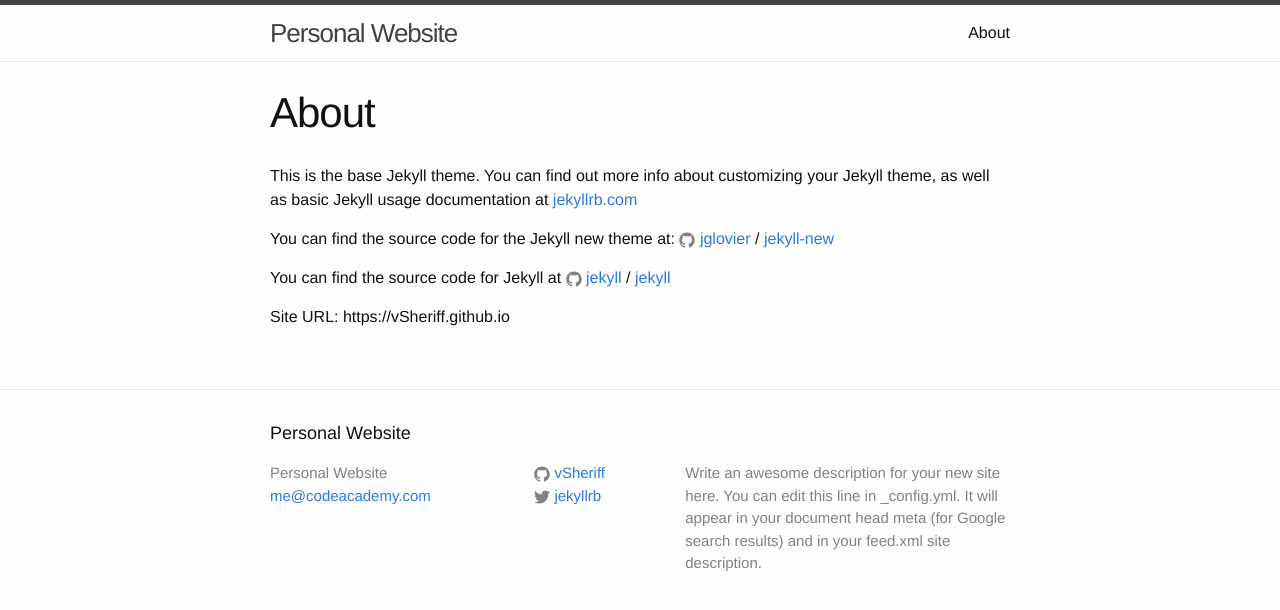
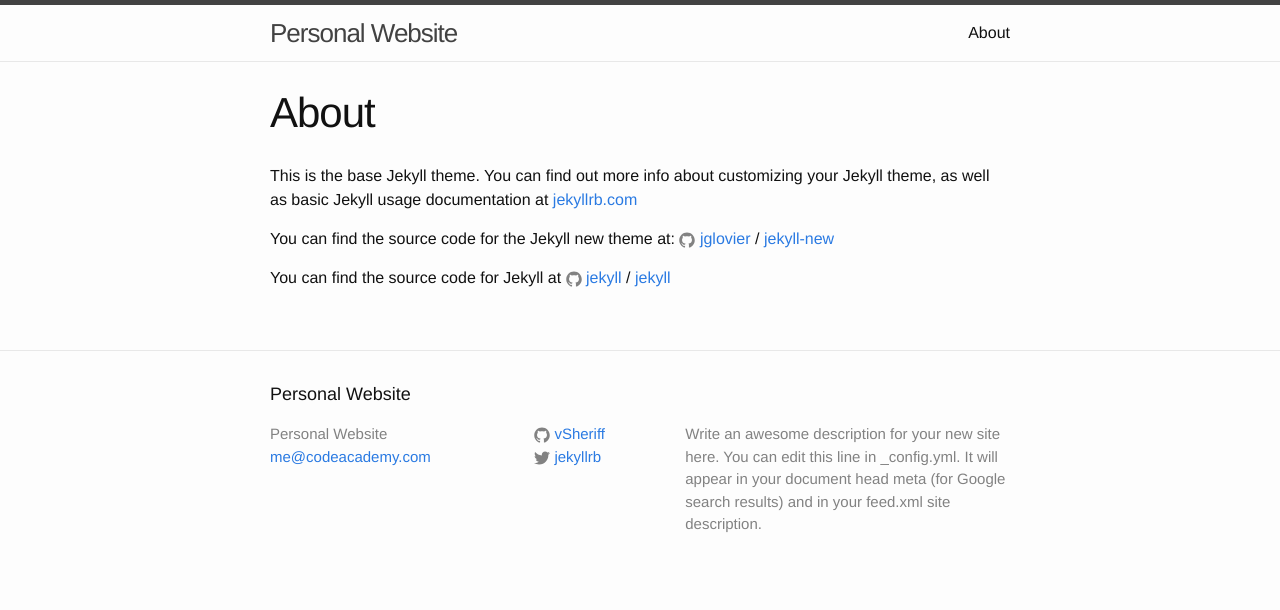
Before and after one commit to vSheriff/vSheriff.github.io, a Jekyll site: the page built from about.md, in a window 1280 px wide. Shown: the top 610 px of the page. Built offline with Jekyll 4.4.1, drawn with Linux system fonts in a browser that asks for light colours.

Commit message:
Update about.md

```diff
--- a/about.md
+++ b/about.md
@@ -13,6 +13,3 @@ You can find the source code for the Jekyll new theme at:
 You can find the source code for Jekyll at
 {% include icon-github.html username="jekyll" %} /
 [jekyll](https://github.com/jekyll/jekyll)
-
-
-Site URL: https://vSheriff.github.io
```
